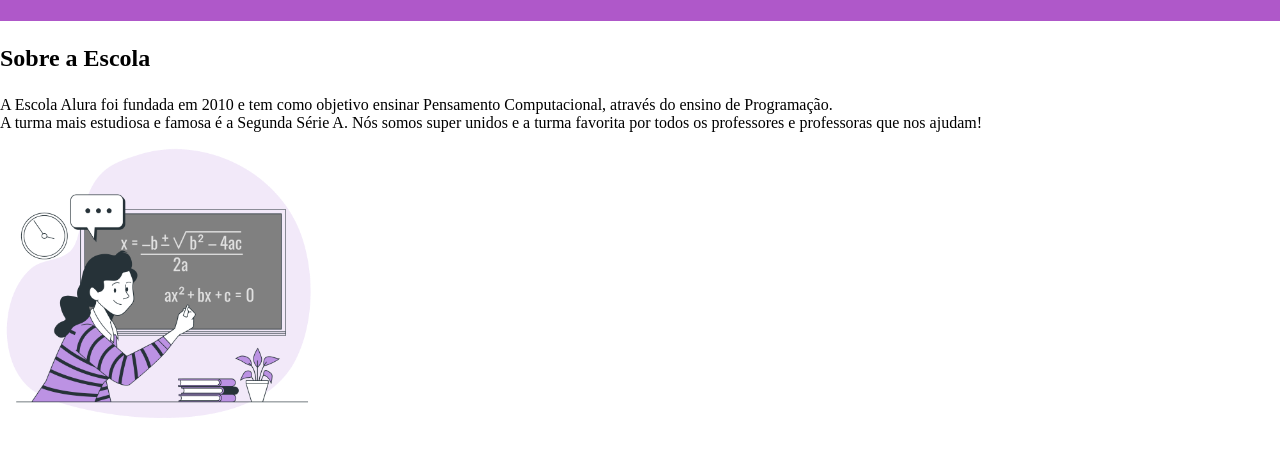
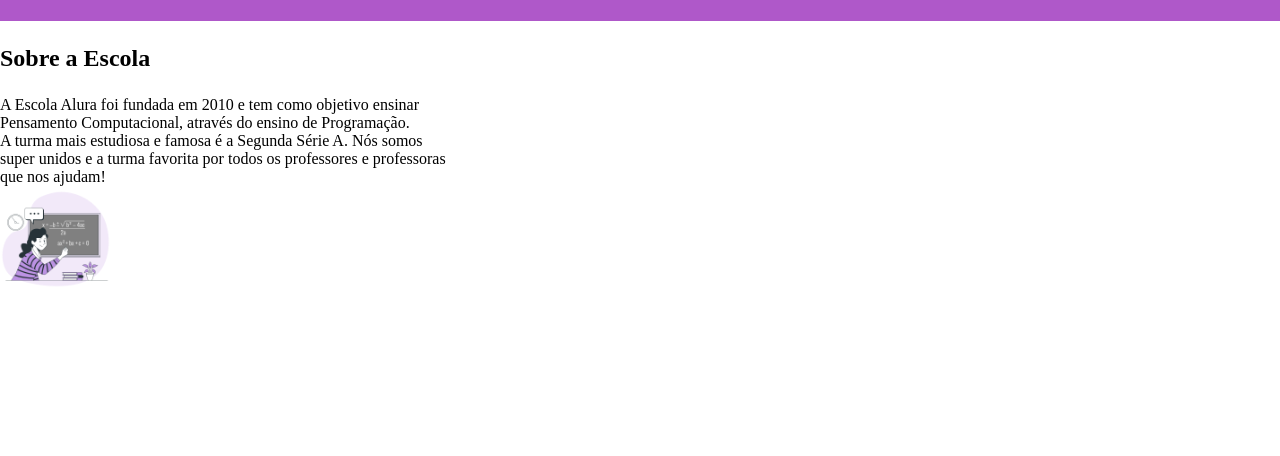
Before and after one commit to fesoking/alura-start, a plain HTML site: page index.html in a window 1280 px wide. Shown: the part 86-542 px from the top of the page. Drawn offline with Linux system fonts and the light colour scheme.

Commit message:
Update index.html

```diff
--- a/index.html
+++ b/index.html
@@ -16,10 +16,12 @@
         </ul>
     </header>
     <section class="Escola">
-        <h2 class="escola-titulo">Sobre a Escola</h2>
-        <p class="escola-texto-um">A Escola Alura foi fundada em 2010 e tem como objetivo ensinar Pensamento Computacional, através do ensino de  Programação.</p>
-        <p class="escola-texto-dois">A turma mais estudiosa e famosa é a Segunda Série A. Nós somos super unidos e a turma favorita por todos os professores e professoras que nos ajudam!</p>
-        <img class="escola-imagem" src="Formula-bro.png" alt="Professora no quadro.">
+        <div class="escola-div-conteudo">
+            <h2 class="escola-titulo">Sobre a Escola</h2>
+            <p class="escola-texto-um">A Escola Alura foi fundada em 2010 e tem como objetivo ensinar Pensamento Computacional, através do ensino de  Programação.</p>
+            <p class="escola-texto-dois">A turma mais estudiosa e famosa é a Segunda Série A. Nós somos super unidos e a turma favorita por todos os professores e professoras que nos ajudam!</p>
+            <img class="escola-imagem" src="Formula-bro.png" alt="Professora no quadro.">
+        </div>
     </section>
 </body>
 </html>
```
